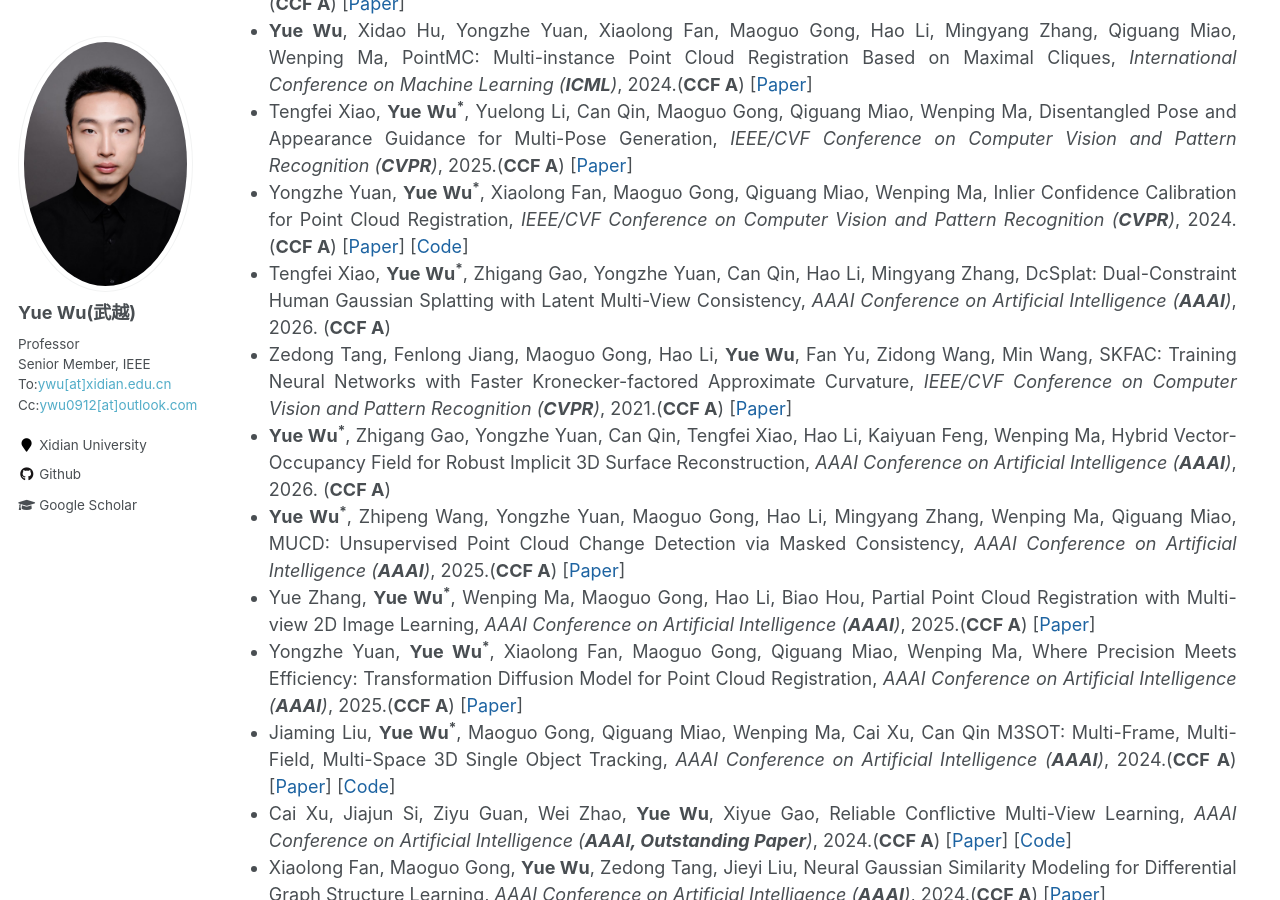
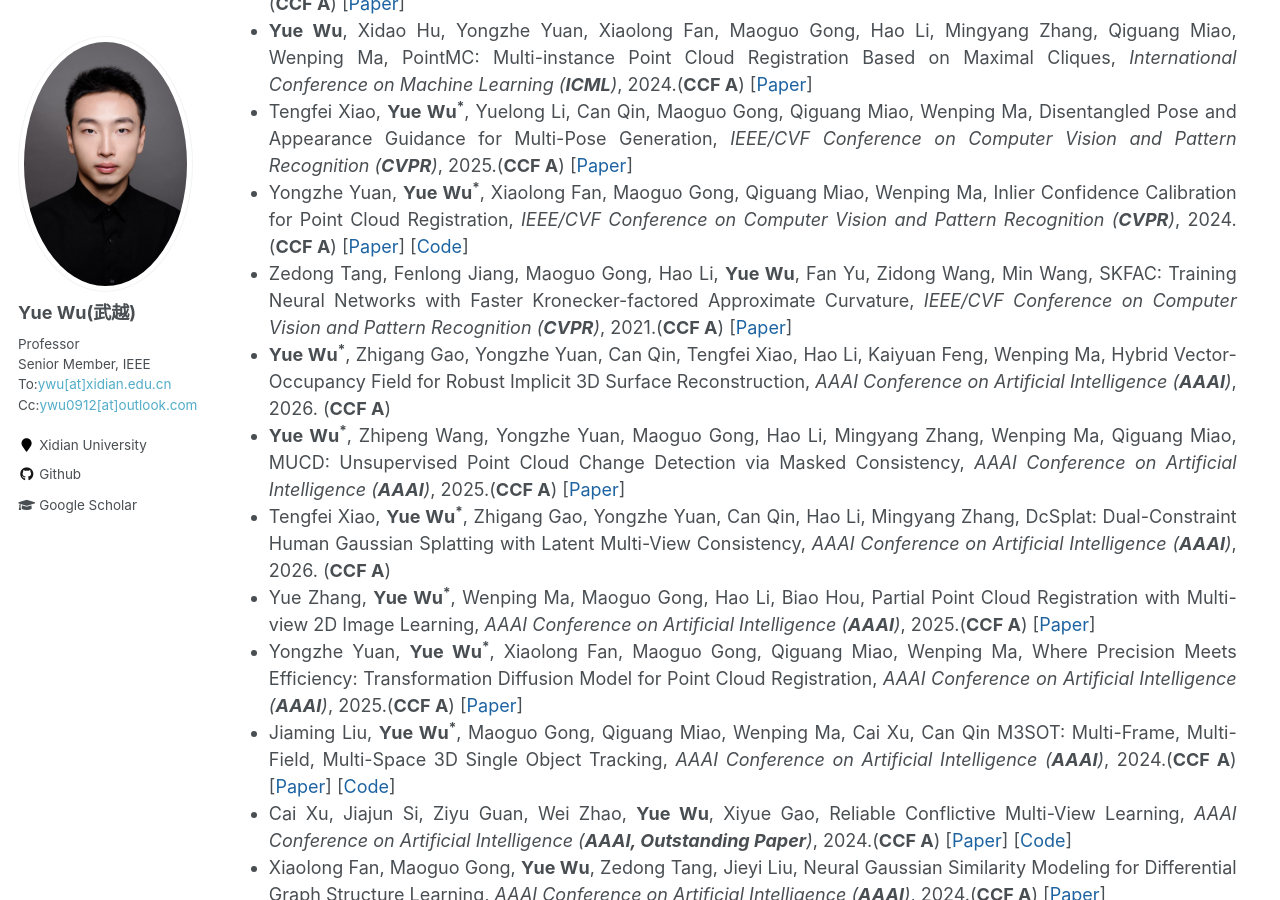
Before and after one commit to ywuchina/ywuchina.github.io, a Jekyll site: the page built from _pages/home.md, in a window 1280 px wide and 900 px high, scrolled down 3148 px. Built offline with Jekyll 4.4.1, drawn with Linux system fonts in a browser that asks for light colours; some of the changed lines change nothing that is shown.

Commit message:
Update paper.html

```diff
--- a/_includes/paper.html
+++ b/_includes/paper.html
@@ -234,15 +234,6 @@ PointMC: Multi-instance Point Cloud Registration Based on Maximal Cliques,
 
 <li style="margin-bottom: 1.5;">
   <span>
-    Tengfei Xiao, <b>Yue Wu<sup>*</sup></b>, Zhigang Gao, Yongzhe Yuan, Can Qin, Hao Li, Mingyang Zhang,
-    DcSplat: Dual-Constraint Human Gaussian Splatting with Latent Multi-View Consistency,
-    <i>AAAI Conference on Artificial Intelligence (<b>AAAI</b>)</i>, 2026.
-    (<b>CCF A</b>)
-  </span>
-</li>
-
-<li style="margin-bottom: 1.5;">
-  <span>
   Zedong Tang, Fenlong Jiang, Maoguo Gong, Hao Li, <b>Yue Wu</b>, Fan Yu, Zidong Wang, Min Wang,
   SKFAC: Training Neural Networks with Faster Kronecker-factored Approximate Curvature,
   <i>IEEE/CVF Conference on Computer Vision and Pattern Recognition (<b>CVPR</b>)</i>, 2021.(<b>CCF A</b>)
@@ -265,6 +256,15 @@ PointMC: Multi-instance Point Cloud Registration Based on Maximal Cliques,
     MUCD: Unsupervised Point Cloud Change Detection via Masked Consistency,
     <i>AAAI Conference on Artificial Intelligence (<b>AAAI</b>)</i>, 2025.(<b>CCF A</b>)
     [<a href="https://ojs.aaai.org/index.php/AAAI/article/view/32918" target="_blank">Paper</a>]
+  </span>
+</li>
+
+<li style="margin-bottom: 1.5;">
+  <span>
+    Tengfei Xiao, <b>Yue Wu<sup>*</sup></b>, Zhigang Gao, Yongzhe Yuan, Can Qin, Hao Li, Mingyang Zhang,
+    DcSplat: Dual-Constraint Human Gaussian Splatting with Latent Multi-View Consistency,
+    <i>AAAI Conference on Artificial Intelligence (<b>AAAI</b>)</i>, 2026.
+    (<b>CCF A</b>)
   </span>
 </li>
 
```
